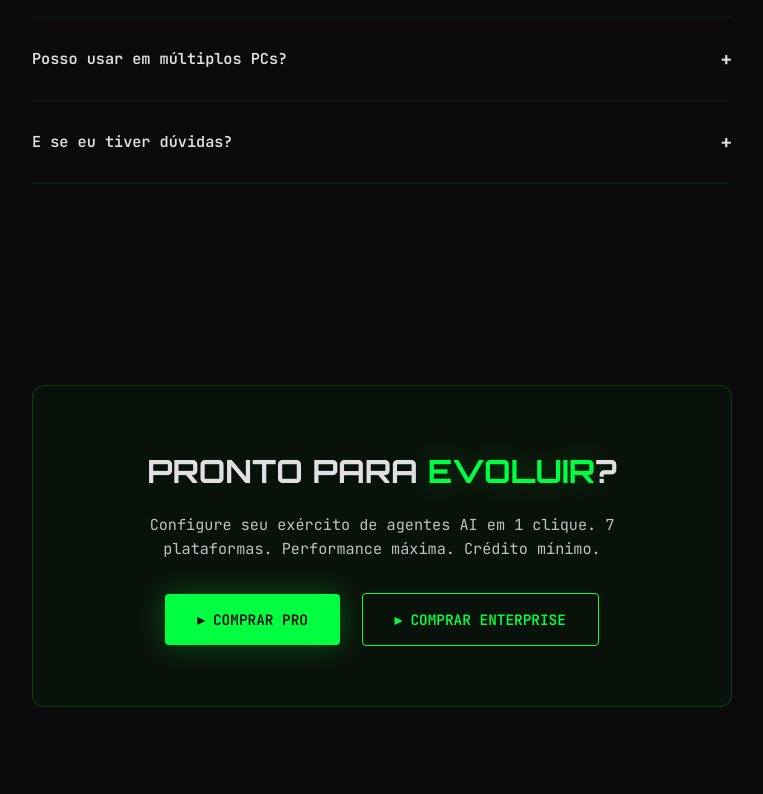
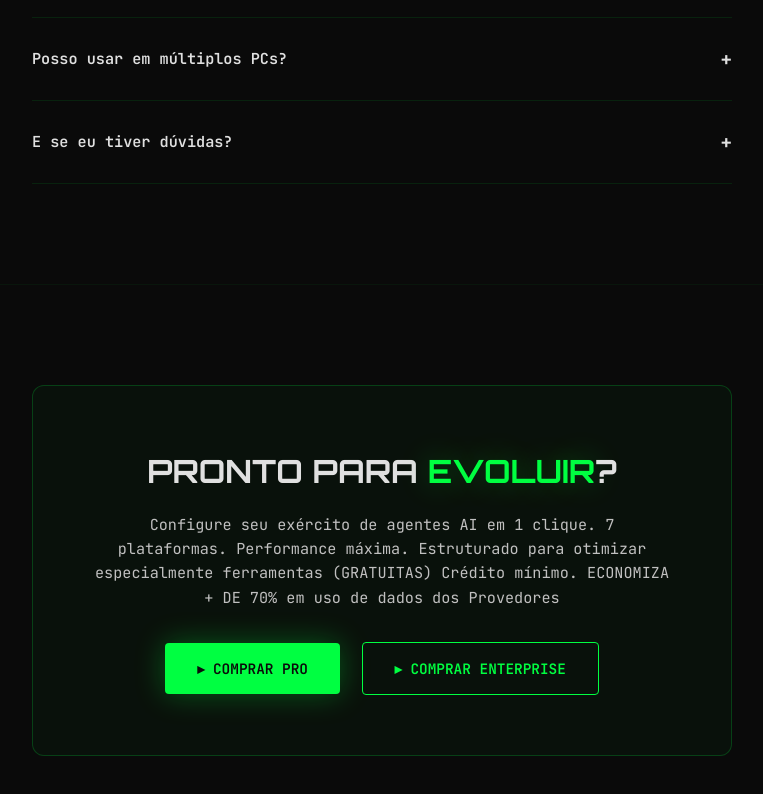
Before and after one commit to tomfickk-cpu/neopack, a plain HTML site: page index.html in a window 1280 px wide. Shown: the part 11166-11960 px from the top of the page, without its empty margins (258-1021 px from the left). Drawn offline with Linux system fonts and the light colour scheme.

Commit message:
cta: texto atualizado - economiza +70% creditos, ferramentas gratuitas

```diff
--- a/index.html
+++ b/index.html
@@ -1355,7 +1355,7 @@ footer .logo { margin-bottom: 12px; display: block; }
   <div class="container">
     <div class="cta-box">
       <h2>PRONTO PARA <span class="green">EVOLUIR</span>?</h2>
-      <p>Configure seu exército de agentes AI em 1 clique. 7 plataformas. Performance máxima. Crédito mínimo.</p>
+      <p>Configure seu exército de agentes AI em 1 clique. 7 plataformas. Performance máxima. Estruturado para otimizar especialmente ferramentas (GRATUITAS) Crédito mínimo. ECONOMIZA + DE 70% em uso de dados dos Provedores</p>
         <a href="checkout.html?plano=pro" class="btn btn-primary">▸ COMPRAR PRO</a>
         <a href="checkout.html?plano=enterprise" class="btn btn-outline" style="margin-left:12px;">▸ COMPRAR ENTERPRISE</a>
     </div>
```
